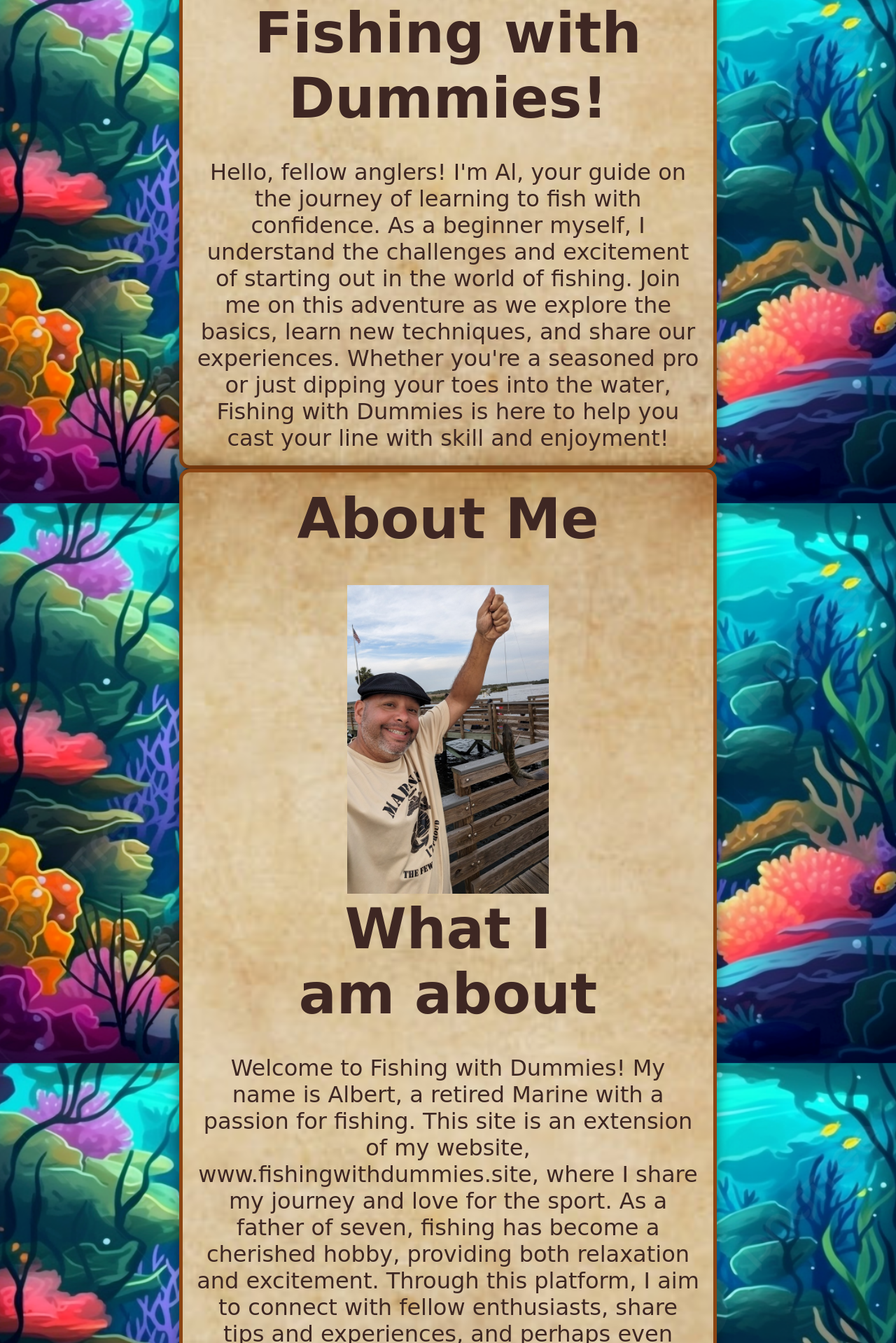
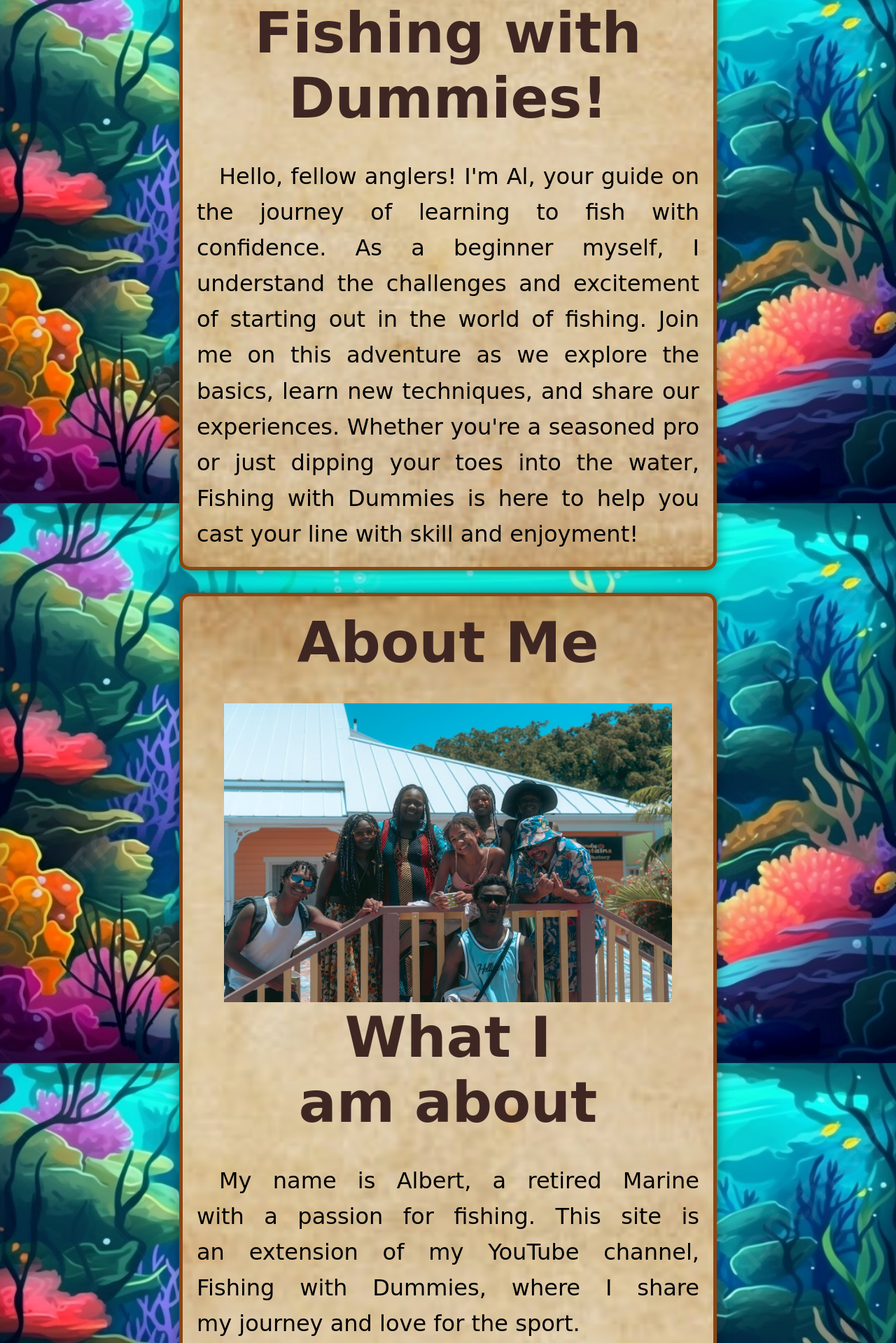
Before and after one commit to althepal78/fishingwithdummies, a PHP site: page / in a window 1280 px wide. Shown: the part 881-2800 px from the top of the page at 70% size. Run offline with PHP 8.4, Linux system fonts and the light colour scheme; some web fonts are replaced.

Commit message:
Updated Paragraphs and wording, added a different image for about

```diff
--- a/index.html
+++ b/index.html
@@ -32,55 +32,143 @@
         <div data-toggle class="toggle-links">&#9776;</div>
         <ul data-nav-links class="nav-links" style="right: -100%">
           <li class="link-item"><a href="#hero">Home</a></li>
-          <li class="link-item"><a href="#main">About</a></li>
+          <li class="link-item"><a href="#about">About</a></li>
           <li class="link-item"><a href="#videos">Videos</a></li>
         </ul>
       </nav>
     </header>
+    <!-- End Header  -->
+
     <div class="fish-container">
       <section id="hero">
         <h1>Ahoy, Matey!</h1>
-        <img id="class" src="./src/images/menfish.jpg" alt="" />
+        <img id="mangrove-snapper" src="./src/images/menfish.jpg" alt="" />
         <h1>Welcome to Fishing with Dummies!</h1>
+        <div class="paragraph-container">
           <p>
             Hello, fellow anglers! I'm Al, your guide on the journey of learning
             to fish with confidence. As a beginner myself, I understand the
             challenges and excitement of starting out in the world of fishing.
             Join me on this adventure as we explore the basics, learn new
             techniques, and share our experiences. Whether you're a seasoned pro
-          or just dipping your toes into the water, Fishing with Dummies is here
-          to help you cast your line with skill and enjoyment!
+            or just dipping your toes into the water, Fishing with Dummies is
+            here to help you cast your line with skill and enjoyment!
           </p>
+        </div>
       </section>
-      <section id="hero">
+      <!-- End Hero  -->
+      <section id="about">
         <h1>About Me</h1>
-        <img class="mangrove-snapper" src="./src/images/menfish.jpg" alt="" />
+        <img id="family" src="./src/images/fam.jpg" alt="" />
         <h1>What I am about</h1>
+        <div class="paragraph-container">
           <p>
-          Welcome to Fishing with Dummies! My name is Albert, a retired Marine
-          with a passion for fishing. This site is an extension of my website,
-          www.fishingwithdummies.site, where I share my journey and love for the
-          sport. As a father of seven, fishing has become a cherished hobby,
-          providing both relaxation and excitement. Through this platform, I aim
-          to connect with fellow enthusiasts, share tips and experiences, and
-          perhaps even attract sponsorship to enhance my equipment. However,
-          whether or not I achieve sponsorship, my true joy lies in fishing and
-          exploring the waters on my boat. Thank you for joining me on this
-          adventure. Tight lines!
+            My name is Albert, a retired Marine with a passion for fishing. This
+            site is an extension of my YouTube channel, Fishing with Dummies,
+            where I share my journey and love for the sport.
           </p>
+          <p>
+            As a father of seven, fishing has become a cherished hobby,
+            providing both relaxation and excitement. I love my family dearly,
+            and occasionally, you might see my two-year-old son joining me on
+            some of my fishing adventures, adding a special touch to our
+            journeys.
+          </p>
+          <p>
+            Through this platform, I aim to connect with fellow enthusiasts,
+            share tips and experiences, and perhaps even attract sponsorship to
+            enhance my equipment. Whether or not I achieve sponsorship, my true
+            joy lies in fishing and exploring the waters on my boat.
+          </p>
+          <p>Thank you for joining me on this adventure. Tight lines!</p>
+        </div>
       </section>
-      <section id="hero">
+      <!-- End About -->
+      <section id="videos">
         <h1>Videos</h1>
-        <img
-          class="mangrove-snapper"
-          src="./src/images/WeekWatchie.png"
-          alt=""
-        />
+
         <div class="videos">
           <div class="item">
             <iframe
-              width="560"
-              height="315"
+              width="300"
+              height="250"
+              src="https://www.youtube.com/embed/Zar7s__rKBQ?si=nny85eEv9mBvhTk7"
+              title="YouTube video player"
+              frameborder="0"
+              allow="accelerometer; autoplay; clipboard-write; encrypted-media; gyroscope; picture-in-picture; web-share"
+              referrerpolicy="strict-origin-when-cross-origin"
+              allowfullscreen
+            ></iframe>
+          </div>
+
+          <div class="item">
+            <iframe
+              width="300"
+              height="250"
+              src="https://www.youtube.com/embed/Zar7s__rKBQ?si=nny85eEv9mBvhTk7"
+              title="YouTube video player"
+              frameborder="0"
+              allow="accelerometer; autoplay; clipboard-write; encrypted-media; gyroscope; picture-in-picture; web-share"
+              referrerpolicy="strict-origin-when-cross-origin"
+              allowfullscreen
+            ></iframe>
+          </div>
+          <div class="item">
+            <iframe
+              width="300"
+              height="250"
+              src="https://www.youtube.com/embed/Zar7s__rKBQ?si=nny85eEv9mBvhTk7"
+              title="YouTube video player"
+              frameborder="0"
+              allow="accelerometer; autoplay; clipboard-write; encrypted-media; gyroscope; picture-in-picture; web-share"
+              referrerpolicy="strict-origin-when-cross-origin"
+              allowfullscreen
+            ></iframe>
+          </div>
+
+          <div class="item">
+            <iframe
+              width="300"
+              height="250"
+              src="https://www.youtube.com/embed/Zar7s__rKBQ?si=nny85eEv9mBvhTk7"
+              title="YouTube video player"
+              frameborder="0"
+              allow="accelerometer; autoplay; clipboard-write; encrypted-media; gyroscope; picture-in-picture; web-share"
+              referrerpolicy="strict-origin-when-cross-origin"
+              allowfullscreen
+            ></iframe>
+          </div>
+
+          <div class="item">
+            <iframe
+              width="300"
+              height="250"
+              src="https://www.youtube.com/embed/Zar7s__rKBQ?si=nny85eEv9mBvhTk7"
+              title="YouTube video player"
+              frameborder="0"
+              allow="accelerometer; autoplay; clipboard-write; encrypted-media; gyroscope; picture-in-picture; web-share"
+              referrerpolicy="strict-origin-when-cross-origin"
+              allowfullscreen
+            ></iframe>
+          </div>
+
+          <div class="item">
+            <iframe
+              width="300"
+              height="250"
+              src="https://www.youtube.com/embed/Zar7s__rKBQ?si=nny85eEv9mBvhTk7"
+              title="YouTube video player"
+              frameborder="0"
+              allow="accelerometer; autoplay; clipboard-write; encrypted-media; gyroscope; picture-in-picture; web-share"
+              referrerpolicy="strict-origin-when-cross-origin"
+              allowfullscreen
+            ></iframe>
+          </div>
+
+          <div class="item">
+            <iframe
+              width="300"
+              height="250"
               src="https://www.youtube.com/embed/Zar7s__rKBQ?si=nny85eEv9mBvhTk7"
               title="YouTube video player"
               frameborder="0"
--- a/src/css/site.css
+++ b/src/css/site.css
@@ -26,7 +26,7 @@ footer .youtube-channel a:hover {
 .fish-container {
   padding: 0.8rem 0;
 }
-.fish-container #hero {
+.fish-container section {
   width: 60%;
   margin: 0 auto;
   border: 5px solid #8b4513;
@@ -39,20 +39,16 @@ footer .youtube-channel a:hover {
   text-align: center;
   text-wrap: balance;
 }
-.fish-container #hero img {
-  padding-top: 0.5rem;
-  width: 18rem;
-}
-.fish-container #hero h1,
-.fish-container #hero p {
+.fish-container section h1,
+.fish-container section p {
   text-wrap: balance;
   text-align: center;
 }
-.fish-container #hero h1 {
+.fish-container section h1 {
   font-size: clamp(1rem, 10vw, 5rem);
   margin-bottom: 0.5em;
 }
-.fish-container #hero p {
+.fish-container section p {
   font-size: clamp(0.8rem, 5vw, 2rem);
 }
 
@@ -162,6 +158,7 @@ footer .youtube-channel a:hover {
     gap: 1rem;
     padding: 0 1rem;
     margin-right: 2rem;
+    animation: floatUp 1s;
   }
   header nav .nav-links .link-item {
     background-color: rgba(173, 216, 230, 0.4);
@@ -209,6 +206,37 @@ footer .youtube-channel a:hover {
       transform: translateY(100%);
     }
   }
+  .fish-container section {
+    margin-bottom: 2rem;
+  }
+  .fish-container section #mangrove-snapper {
+    padding-top: 0.5rem;
+    width: 18rem;
+  }
+  .fish-container section #family {
+    width: clamp(10rem, 50svw, 50rem);
+  }
+  .fish-container section .videos {
+    display: grid;
+    grid-template-columns: repeat(3, 1fr);
+    overflow-x: clip;
+    gap: 0.5rem;
+  }
+  .fish-container section .paragraph-container {
+    display: grid;
+    gap: 15px; /* Space between paragraphs */
+    grid-template-columns: 1fr;
+  }
+  .fish-container section p {
+    text-align: justify; /* Ensures even alignment of text */
+    font-size: 2em;
+    line-height: 1.6;
+    color: black;
+  }
+  .fish-container section p::before {
+    content: "";
+    margin-left: 2rem;
+  }
 }
 *,
 *::before,
--- a/src/js/site.js
+++ /dev/null
@@ -1,23 +0,0 @@
-const toggle = document.querySelector("[data-toggle]");
-const navLinks = document.querySelector("[data-nav-links]");
-const logo = document.querySelector("[data-logo]");
-// console.log(navLinks.style, "where is it");
-
-document.addEventListener("click", toggleHeader);
-function toggleHeader(e) {
-  if (e.target === toggle && navLinks.style.right === "-100%") {
-    navLinks.style.right = "0px";
-    toggle.textContent = "X";
-    logo.style.filter = "grayscale(1) invert(1)";
-  } else if (e.target === toggle && navLinks.style.right === "0px") {
-    navLinks.style.right = "-100%";
-    toggle.textContent = "☰";
-    logo.style.filter = "";
-  }
-
-  if (e.target !== toggle && navLinks.style.right === "0px") {
-    navLinks.style.right = "-100%";
-    toggle.textContent = "☰";
-    logo.style.filter = "";
-  }
-}
--- a/src/scss/components/_queries.scss
+++ b/src/scss/components/_queries.scss
@@ -98,9 +98,7 @@
           // saturate(3) grayscale(100%) contrast(160%) brightness(0.25)
           // invert(100%) sepia(100%) hue-rotate(180deg) opacity(50%)
           &:hover {
-            filter:
-           grayscale(0) invert(0)
-              drop-shadow(8px 8px 12px #9d2d35);
+            filter: grayscale(0) invert(0) drop-shadow(8px 8px 12px #9d2d35);
           }
         }
       }
@@ -112,6 +110,7 @@
         gap: 1rem;
         padding: 0 1rem;
         margin-right: 2rem;
+        animation: floatUp 1s;
         .link-item {
           background-color: rgba(173, 216, 230, 0.4);
           border-radius: 30px;
@@ -169,4 +168,41 @@
       }
     }
   }
+  .fish-container {
+    section {
+      margin-bottom: 2rem;
+
+      #mangrove-snapper {
+        padding-top: 0.5rem;
+        width: 18rem;
+      }
+      #family {
+        width: clamp(10rem, 50svw, 50rem);
+      }
+      .videos {
+        display: grid;
+        grid-template-columns: repeat(3, 1fr);
+        overflow-x: clip;
+        gap: 0.5rem;
+      }
+
+      .paragraph-container {
+        display: grid;
+        gap: 15px; /* Space between paragraphs */
+        grid-template-columns: 1fr;
+      }
+
+      p {
+        text-align: justify; /* Ensures even alignment of text */
+        font-size: 2em;
+        line-height: 1.6;
+        color:black;
+
+        &::before {
+          content: "";
+          margin-left: 2rem;
+        }
+      }
+    }
+  }
 }
--- a/src/scss/sections/_container.scss
+++ b/src/scss/sections/_container.scss
@@ -2,7 +2,7 @@
 
 .fish-container {
   padding: 0.8rem 0;
-  #hero {
+  section {
     width: 60%;
     margin: 0 auto;
     border: 5px solid #8b4513;
@@ -15,11 +15,6 @@
     background: url("../images/scroll.jpg") no-repeat center center / cover;
     text-align: center;
     text-wrap: balance;
-
-    img {
-      padding-top: 0.5rem;
-      width: 18rem;
-    }
 
     h1,
     p {
@@ -35,5 +30,7 @@
     p {
       font-size: clamp(0.8rem, 5vw, 2rem);
     }
+
+
   }
 }
```
Also changed, not shown: src/images/fam.jpg (added). Lines whose indentation alone changed are shown as unchanged.
